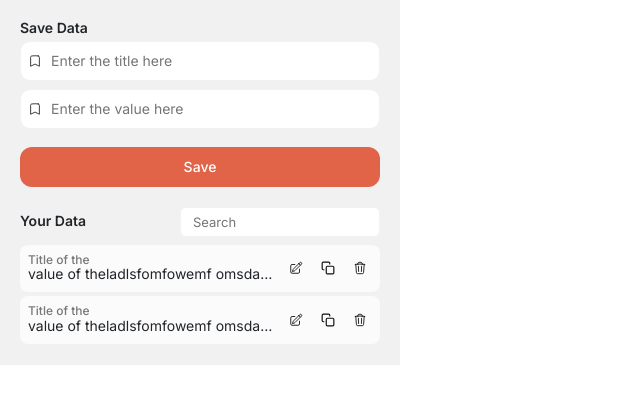
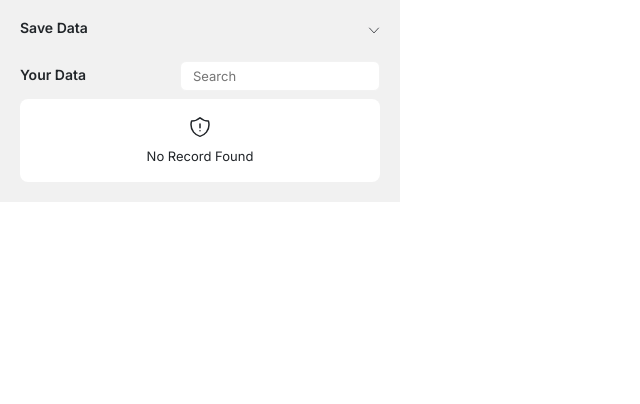
Before and after one commit to youarebest119/save-data-chrome-extension, a React (Vite) app: page / in a window 1280 px wide. Shown: the top 404 px of the page, without its empty margins (0-640 px from the left). Built offline with nearby package versions, Linux system fonts and the light colour scheme.

Commit message:
feature: everything done

```diff
--- a/package.json
+++ b/package.json
@@ -5,7 +5,7 @@
     "type": "module",
     "scripts": {
         "dev": "vite",
-    "build": "tsc -b && vite build",
+        "build": "tsc -b && vite build && copy manifest.json dist",
         "lint": "eslint .",
         "preview": "vite preview"
     },
--- a/src/Application.tsx
+++ b/src/Application.tsx
@@ -4,10 +4,26 @@ import Button from "./components/Button/Button";
 import CopyIcon from "./components/CopyIcon/CopyIcon";
 import Input from "./components/Input/Input";
 import { Yup } from "./utils/utils";
-import { useState } from "react";
+import { useState, useEffect } from "react";
+import { Accordion } from "react-bootstrap";
 
 const Application = () => {
     const [search, setSearch] = useState("");
+    const [dataList, setDataList] = useState<{ title: string; value: string; }[]>([]);
+
+    // Load persisted data from localStorage on mount
+    useEffect(() => {
+        const storedData = localStorage.getItem('dataList');
+        if (storedData) {
+            setDataList(JSON.parse(storedData));
+        }
+    }, []);
+
+    // Update localStorage when dataList changes
+    useEffect(() => {
+        localStorage.setItem('dataList', JSON.stringify(dataList));
+    }, [dataList]);
+
     const formik = useFormik({
         initialValues: {
             title: "",
@@ -20,16 +36,34 @@ const Application = () => {
         onSubmit: (values, helpers) => {
             helpers.setSubmitting(true);
 
-            setTimeout(() => {
+            // Add the new data to the list and reset the form
+            const newData = { title: values.title, value: values.value };
+            setDataList([...dataList, newData]);
+            formik.resetForm();
             helpers.setSubmitting(false);
-            }, 3000);
+        }
+    });
 
-            console.log(values);
-        }
-    })
+    // Delete item from the list
+    const handleDelete = (index: number) => {
+        const updatedDataList = dataList.filter((_, i) => i !== index);
+        setDataList(updatedDataList);
+    };
+
+    // Filtered data based on search
+    const filteredDataList = dataList.filter(item =>
+        item.title.toLowerCase().includes(search.toLowerCase()) ||
+        item.value.toLowerCase().includes(search.toLowerCase())
+    );
+
     return (
         <div className="application">
+            <Accordion>
+                <Accordion.Item eventKey="save-data">
+                    <Accordion.Header>
                         <h2>Save Data</h2>
+                    </Accordion.Header>
+                    <Accordion.Body>
                         <form onSubmit={formik.handleSubmit}>
                             <Input
                                 name="title"
@@ -51,47 +85,51 @@ const Application = () => {
                             />
                             <Button fluid loading={formik.isSubmitting} type='submit' disabled={!formik.isValid}>Save</Button>
                         </form>
+                    </Accordion.Body>
+                </Accordion.Item>
+            </Accordion>
             <div className="data_list">
-                {
-                    false ?
+                <div className="data_list_header">
+                    <h2>Your Data</h2>
+                    <input
+                        onChange={(e) => setSearch(e.target.value)}
+                        value={search}
+                        placeholder="Search"
+                    />
+                </div>
+                {(dataList.length === 0 || filteredDataList.length === 0) ? (
                     <div className="no_data">
                         <NoDataIcon />
                         <p>No Record Found</p>
                     </div>
-                        :
+                ) : (
                     <>
-                            <div className="data_list_header">
-                                <h2>Your Data</h2>
-                                <input onChange={e => setSearch(e.target.value)} value={search} placeholder="Search" />
-                            </div>
                         <div className="data_list_content">
                             <ul>
-                                    {
-                                        Array.from({ length: 10 }).map((_, index) => {
-                                            return (
+                                {filteredDataList.map((item, index) => (
                                     <li key={index}>
                                         <div className="data_list_item">
                                             <div className="data_list_item_left">
-                                                            <h3>Title of the </h3>
-                                                            <p>value of theladlsfomfowemf omsdafolmpowemf ldkasf opmeofm lsfm pom</p>
+                                                <h3>{item.title}</h3>
+                                                <p>{item.value}</p>
                                             </div>
                                             <div className="data_list_item_right">
                                                 <button type="button"><PenIcon /></button>
-                                                            <CopyIcon value={"value of theladlsfomfowemf omsdafolmpowemf ldkasf opmeofm lsfm pom"} />
-                                                            <button type="button"><DeleteIcon /></button>
+                                                <CopyIcon value={item.value} />
+                                                <button type="button" onClick={() => handleDelete(index)}>
+                                                    <DeleteIcon />
+                                                </button>
                                             </div>
                                         </div>
                                     </li>
-                                            )
-                                        })
-                                    }
+                                ))}
                             </ul>
                         </div>
                     </>
-                }
+                )}
             </div>
         </div>
-    )
-}
+    );
+};
 
-export default Application
+export default Application;
--- a/src/index.scss
+++ b/src/index.scss
@@ -150,6 +150,27 @@ input:-webkit-autofill:active {
         font-size: 1.4rem;
         font-weight: 600;
         margin-bottom: 0.4rem;
+    }
+
+    .accordion {
+        .accordion-item {
+            background-color: transparent;
+            border: none;
+
+            .accordion-header {
+                margin-bottom: 0;
+
+                .accordion-button {
+                    padding: 0;
+                    box-shadow: none;
+                    background-color: transparent;
+                }
+            }
+
+            .accordion-body {
+                padding: 0;
+            }
+        }
     }
 
     form {
```
Also changed, not shown: manifest.json (added), 2 other files (tests, documents, lock files or other folders). Lines whose indentation alone changed are shown as unchanged.
